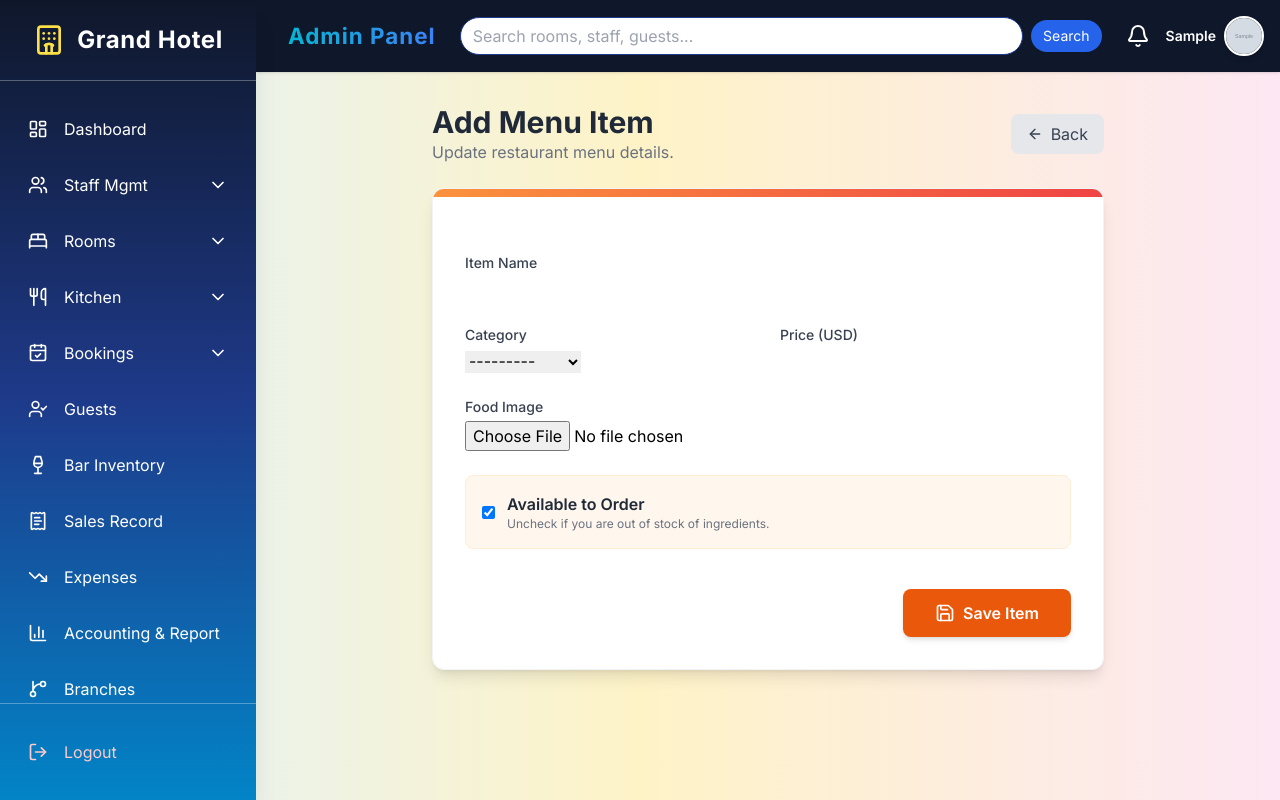
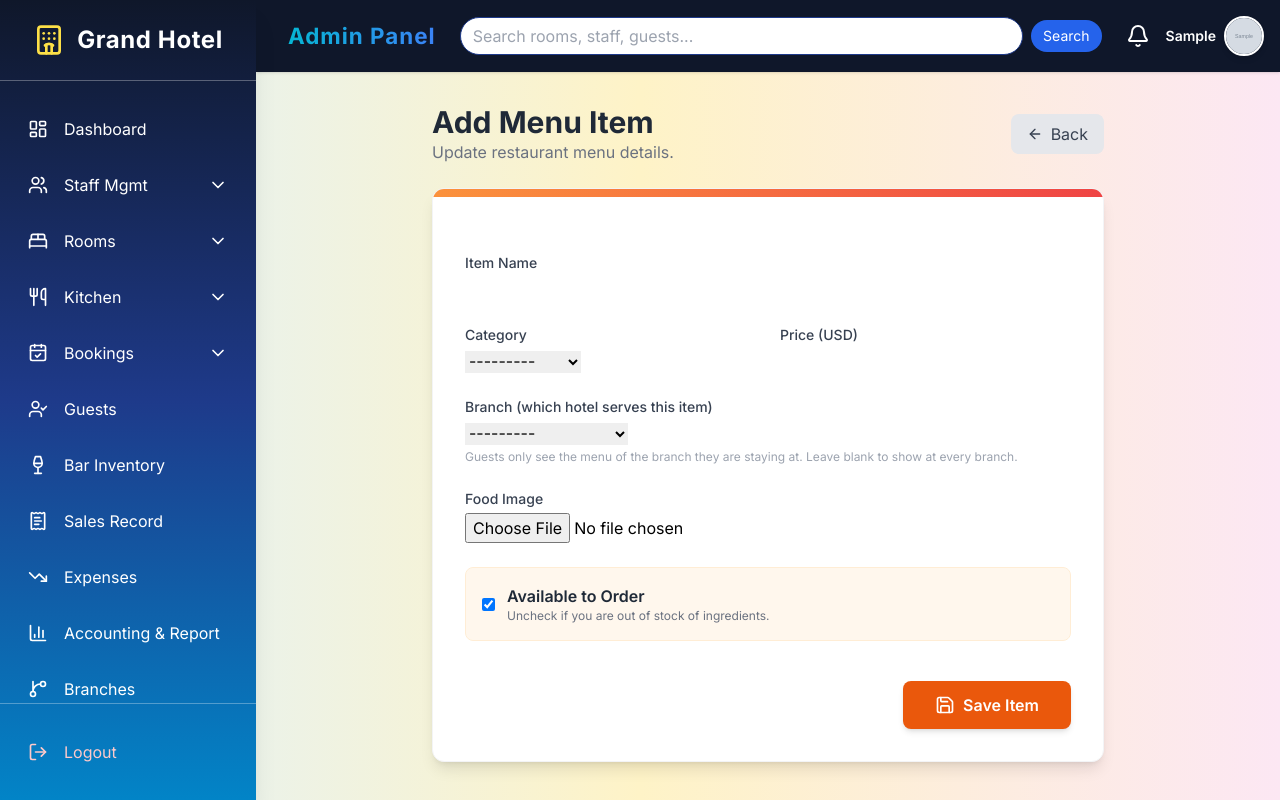
Before and after one commit to sumitkumar1503/HotelManagementSystemProject, a Django app: page /dashboard/admin/food/add/ in a window 1280 px wide. Run offline with Django 5.2, Linux system fonts and the light colour scheme; a user stored in the database is signed in; tables that the repository leaves empty hold one stand-in row (values such as "Sample post"); grey boxes marked "Sample" are stand-in pictures; some libraries are stand-ins or nearby versions.

Commit message:
Make branches a true multi-branch hotel system + guest credit on edit page
- Branch switching now scopes the whole app to the selected branch: bookings,
  food menu, bar inventory/drinks, kitchen & bar dashboards/history, sales
  records, accounting, plus the hotel name/logo shown in the navbar & dashboard
- Front-line staff (kitchen/bar/receptionist) see only their own branch's data;
  admins/managers follow the branch they switch to; guests stay global but their
  bookings/orders are branch-scoped
- Per-branch hotel identity: add logo to Branch; name/logo/address edited under
  Edit Branch and shown in navbar, dashboard, and on the invoice (invoice always
  reflects the booking's branch). Currency/VAT remain global
- Per-branch menus: add branch to FoodItem (Drink already had it); customers only
  see the menu of the branch they're staying at; legacy items with no branch show
  everywhere
- Guest Edit page now shows a Credit Wallet card with an Add Credit form
- Public room listing labels each room with its branch name
- Migration 0013 (Branch.logo, FoodItem.branch)

Co-authored-by: Cursor <cursoragent@cursor.com>

```diff
--- a/accounts/context_processors.py
+++ b/accounts/context_processors.py
@@ -1,8 +1,58 @@
-from .models import SiteSetting, Message, Branch
+from .models import SiteSetting, Message, Branch, Booking
+
+
+def _default_branch():
+    """The hotel's primary branch — first active one, else the first created."""
+    return (Branch.objects.filter(is_active=True).order_by('id').first()
+            or Branch.objects.order_by('id').first())
+
+
+def _display_branch(request):
+    """
+    Decide which branch's identity (name / logo / address) should be shown to
+    the current user:
+      - admin / manager  -> the branch they are currently managing (session), else default
+      - other staff      -> their own assigned branch, else default
+      - customer         -> the branch of their most recent booking, else default
+      - anonymous        -> the default branch
+    """
+    user = getattr(request, 'user', None)
+
+    # Admin / manager use the branch they switched to.
+    if user is not None and user.is_authenticated:
+        active_id = request.session.get('active_branch_id')
+        if user.role == 'admin':
+            if active_id:
+                b = Branch.objects.filter(id=active_id).first()
+                if b:
+                    return b
+            return _default_branch()
+
+        if user.role == 'employee' and hasattr(user, 'employee_profile'):
+            emp = user.employee_profile
+            if emp.job_type == 'manager':
+                if active_id:
+                    b = Branch.objects.filter(id=active_id).first()
+                    if b:
+                        return b
+                return _default_branch()
+            # Front-line staff: identity follows the branch they work at.
+            return emp.branch or _default_branch()
+
+        if user.role == 'customer':
+            last = (Booking.objects.filter(user=user, branch__isnull=False)
+                    .order_by('-id').values_list('branch_id', flat=True).first())
+            if last:
+                b = Branch.objects.filter(id=last).first()
+                if b:
+                    return b
+            return _default_branch()
+
+    return _default_branch()
 
 
 def site_globals(request):
-    """Expose currency/VAT, unread message count and branch info to all templates."""
+    """Expose currency/VAT, hotel identity (per active branch), unread messages and branch list."""
     ctx = {
         'site_currency': '$',
         'site_currency_code': 'USD',
@@ -14,6 +64,7 @@ def site_globals(request):
         'site_hotel_email': '',
     }
 
+    # Currency / VAT / fallback identity are global (Site Settings).
     try:
         settings_obj = SiteSetting.load()
         ctx.update({
@@ -28,6 +79,20 @@ def site_globals(request):
         })
     except Exception:
         # Table may not exist yet (e.g. before migrations run).
+        pass
+
+    # Hotel identity is per-branch: override the global defaults with the
+    # branch the current user is viewing.
+    try:
+        branch = _display_branch(request)
+        if branch:
+            ctx['site_hotel_name'] = branch.name or ctx['site_hotel_name']
+            if branch.logo:
+                ctx['site_hotel_logo'] = branch.logo.url
+            ctx['site_hotel_address'] = branch.address or ctx['site_hotel_address']
+            ctx['site_hotel_phone'] = branch.phone or ctx['site_hotel_phone']
+            ctx['site_hotel_email'] = branch.email or ctx['site_hotel_email']
+    except Exception:
         pass
 
     if request.user.is_authenticated:
--- a/accounts/forms.py
+++ b/accounts/forms.py
@@ -11,13 +11,14 @@ from .models import Room
 class FoodItemForm(forms.ModelForm):
     class Meta:
         model = FoodItem
-        fields = ['name', 'category', 'price', 'image', 'is_available']
+        fields = ['name', 'category', 'price', 'image', 'is_available', 'branch']
         widgets = {
             'name': forms.TextInput(attrs={'class': 'form-input'}),
             'category': forms.Select(attrs={'class': 'form-select'}),
             'price': forms.NumberInput(attrs={'class': 'form-input'}),
             'image': forms.FileInput(attrs={'class': 'form-input'}),
             'is_available': forms.CheckboxInput(attrs={'class': 'form-checkbox'}),
+            'branch': forms.Select(attrs={'class': 'form-select'}),
         }
 class RoomForm(forms.ModelForm):
     class Meta:
@@ -274,10 +275,16 @@ class RestockForm(forms.Form):
 class BranchForm(forms.ModelForm):
     class Meta:
         model = Branch
-        fields = ['name', 'code', 'address', 'city', 'phone', 'email', 'is_active']
+        fields = ['name', 'code', 'logo', 'address', 'city', 'phone', 'email', 'is_active']
+        labels = {
+            'name': 'Hotel / Branch Name',
+            'logo': 'Hotel Logo (shown in navbar, dashboard & invoice)',
+            'address': 'Hotel Address (shown on invoice & website)',
+        }
         widgets = {
             'name': forms.TextInput(attrs={'class': 'form-input'}),
             'code': forms.TextInput(attrs={'class': 'form-input', 'placeholder': 'e.g. NYC01'}),
+            'logo': forms.FileInput(attrs={'class': 'form-input'}),
             'address': forms.Textarea(attrs={'class': 'form-input', 'rows': 2}),
             'city': forms.TextInput(attrs={'class': 'form-input'}),
             'phone': forms.TextInput(attrs={'class': 'form-input'}),
--- a/accounts/models.py
+++ b/accounts/models.py
@@ -180,6 +180,7 @@ class FoodItem(models.Model):
     price = models.DecimalField(max_digits=6, decimal_places=2)
     image = models.ImageField(upload_to='food_images/', blank=True, null=True)
     is_available = models.BooleanField(default=True)
+    branch = models.ForeignKey('Branch', on_delete=models.SET_NULL, null=True, blank=True, related_name='food_items')
 
     def __str__(self):
         return f"{self.name} (${self.price})"
@@ -273,6 +274,10 @@ class PaymentReceipt(models.Model):
 class Branch(models.Model):
     name = models.CharField(max_length=100)
     code = models.CharField(max_length=20, unique=True)
+    # Per-branch hotel identity (shown in the navbar, dashboard and invoices
+    # when this branch is the active / current one).
+    logo = models.ImageField(upload_to='branch_logos/', blank=True, null=True,
+                             help_text="Logo shown in the navbar, dashboard and invoices for this branch.")
     address = models.TextField(blank=True)
     city = models.CharField(max_length=100, blank=True)
     phone = models.CharField(max_length=20, blank=True)
--- a/accounts/views.py
+++ b/accounts/views.py
@@ -474,7 +474,12 @@ def edit_guest(request, guest_id):
     else:
         form = CustomerEditForm(instance=user_obj)
 
-    return render(request, 'admin_panel/edit_guest.html', {'form': form, 'guest': guest})
+    return render(request, 'admin_panel/edit_guest.html', {
+        'form': form,
+        'guest': guest,
+        'wallet': _get_wallet(user_obj),
+        'credit_form': WalletCreditForm(),
+    })
 
 @login_required
 @admin_required
@@ -567,6 +572,7 @@ def receptionist_dashboard(request):
     # Removed check_in__lte=today to show ALL upcoming arrivals if needed,
     # or keep it if you only want past + today.
     # Request was "all booking", so we remove the date filter to show anyone who hasn't arrived yet.
+    scope = _scope_branch(request)
     arrivals = Booking.objects.filter(
         actual_check_in__isnull=True,
         actual_check_out__isnull=True
@@ -579,10 +585,11 @@ def receptionist_dashboard(request):
         actual_check_out__isnull=True   # Hasn't left
     ).order_by('check_out')
 
-    in_house = Booking.objects.filter(
-        actual_check_in__isnull=False,
-        actual_check_out__isnull=True
-    ).count()
+    if scope:
+        arrivals = arrivals.filter(branch=scope)
+        departures = departures.filter(branch=scope)
+
+    in_house = departures.count()
 
     return render(request, 'receptionist_panel/dashboard.html', {
         'arrivals': arrivals,
@@ -609,7 +616,10 @@ def housekeeping_dashboard(request):
 # Note: Admins pass this check if you add 'admin' to role logic or separate decorators
 def view_bookings(request):
     # Show active bookings (not yet checked out) first
+    scope = _scope_branch(request)
     bookings = Booking.objects.select_related('user', 'room').order_by('-id')
+    if scope:
+        bookings = bookings.filter(branch=scope)
     page_obj = paginate(request, bookings)
     # RENDER DIFFERENT TEMPLATE BASED ON ROLE
     if request.user.role == 'employee' and hasattr(request.user, 'employee_profile') and request.user.employee_profile.job_type == 'receptionist':
@@ -755,7 +765,7 @@ def order_food(request):
         messages.error(request, "You must be checked into a room to order food.")
         return redirect('customer_dashboard')
 
-    menu_items = FoodItem.objects.filter(is_available=True)
+    menu_items = _branch_menu_filter(FoodItem.objects.filter(is_available=True), active_booking.branch)
     wallet = _get_wallet(request.user)
 
     if request.method == 'POST':
@@ -804,14 +814,20 @@ def order_food(request):
 @login_required
 @employee_required(allowed_jobs=['kitchen', 'manager', 'admin'])
 def kitchen_dashboard(request):
+    scope = _scope_branch(request)
     active_orders = FoodOrder.objects.exclude(status='delivered').order_by('created_at')
+    if scope:
+        active_orders = active_orders.filter(booking__branch=scope)
     return render(request, 'kitchen_panel/dashboard.html', {'orders': active_orders})
 
 @login_required
 @employee_required(allowed_jobs=['kitchen', 'manager', 'admin'])
 def kitchen_history(request):
+    scope = _scope_branch(request)
     # Fetch only DELIVERED orders
     delivered_orders = FoodOrder.objects.filter(status='delivered').order_by('-created_at')
+    if scope:
+        delivered_orders = delivered_orders.filter(booking__branch=scope)
     page_obj = paginate(request, delivered_orders)
     return render(request, 'kitchen_panel/history.html', {'orders': page_obj, 'page_obj': page_obj})
 
@@ -839,11 +855,16 @@ from django.db.models import Count
 @login_required
 @admin_required
 def admin_kitchen_history(request):
+    scope = _scope_branch(request)
     # 1. Detailed Log: All delivered orders
     delivered_orders = FoodOrder.objects.filter(status='delivered').select_related('booking__room', 'chef__user').order_by('-created_at')
+    chef_base = FoodOrder.objects.filter(status='delivered')
+    if scope:
+        delivered_orders = delivered_orders.filter(booking__branch=scope)
+        chef_base = chef_base.filter(booking__branch=scope)
 
     # 2. Leaderboard: Count orders per staff member
-    chef_stats = FoodOrder.objects.filter(status='delivered')\
+    chef_stats = chef_base\
         .values('chef__user__username', 'chef__user__first_name', 'chef__user__last_name', 'chef__user__profile_picture')\
         .annotate(total_delivered=Count('id'))\
         .order_by('-total_delivered')
@@ -857,22 +878,30 @@ def admin_kitchen_history(request):
 @login_required
 @admin_required
 def view_food_menu(request):
+    active = _scope_branch(request)
     food_items = FoodItem.objects.all().order_by('category', 'name')
+    if active:
+        food_items = _branch_menu_filter(food_items, active)
     page_obj = paginate(request, food_items)
-    return render(request, 'admin_panel/view_food_menu.html', {'food_items': page_obj, 'page_obj': page_obj})
+    return render(request, 'admin_panel/view_food_menu.html', {'food_items': page_obj, 'page_obj': page_obj, 'active_branch': active})
 
 @login_required
 @admin_required
 def add_food_item(request):
+    active = _active_branch(request)
     if request.method == 'POST':
         form = FoodItemForm(request.POST, request.FILES)
         if form.is_valid():
-            form.save()
+            item = form.save(commit=False)
+            # New menu items default to the branch currently being managed.
+            if active and not item.branch_id:
+                item.branch = active
+            item.save()
             messages.success(request, "New food item added to the menu!")
             return redirect('view_food_menu')
     else:
-        form = FoodItemForm()
-    return render(request, 'admin_panel/add_food_item.html', {'form': form, 'title': 'Add Menu Item'})
+        form = FoodItemForm(initial={'branch': active} if active else None)
+    return render(request, 'admin_panel/add_food_item.html', {'form': form, 'title': 'Add Menu Item', 'active_branch': active})
 
 @login_required
 @admin_required
@@ -908,7 +937,10 @@ def customer_food_history(request):
 @admin_required
 def admin_kitchen_monitor(request):
     # NEW: Admin version of the KDS
+    scope = _scope_branch(request)
     active_orders = FoodOrder.objects.exclude(status='delivered').order_by('created_at')
+    if scope:
+        active_orders = active_orders.filter(booking__branch=scope)
     return render(request, 'admin_panel/kitchen_monitor.html', {'orders': active_orders})
 
 
@@ -1044,6 +1076,18 @@ def generate_invoice(request, booking_id):
         'grand_total': grand_total,
         'base_template': _panel_base(request),
     }
+
+    # The invoice always reflects the BRANCH the booking belongs to,
+    # regardless of who is generating it.
+    branch = booking.branch
+    if branch:
+        context.update({
+            'site_hotel_name': branch.name or site.hotel_name,
+            'site_hotel_logo': branch.logo.url if branch.logo else (site.hotel_logo.url if site.hotel_logo else ''),
+            'site_hotel_address': branch.address or site.hotel_address,
+            'site_hotel_phone': branch.phone or site.hotel_phone,
+            'site_hotel_email': branch.email or site.hotel_email,
+        })
 
     # CHECK FOR DOWNLOAD MODE
     if request.GET.get('style') == 'clean':
@@ -1395,7 +1439,7 @@ def order_drinks(request):
         messages.error(request, "You must be checked into a room to order from the bar.")
         return redirect('customer_dashboard')
 
-    drinks = Drink.objects.filter(is_available=True, stock_quantity__gt=0)
+    drinks = _branch_menu_filter(Drink.objects.filter(is_available=True, stock_quantity__gt=0), active_booking.branch)
     wallet = _get_wallet(request.user)
 
     if request.method == 'POST':
@@ -1455,8 +1499,13 @@ def customer_bar_history(request):
 @login_required
 @employee_required(allowed_jobs=['bar'])
 def bar_dashboard(request):
+    scope = _scope_branch(request)
     active_orders = BarOrder.objects.exclude(status='served').prefetch_related('items__drink')
-    low_stock = Drink.objects.filter(stock_quantity__lte=5).order_by('stock_quantity')[:5]
+    low_stock = Drink.objects.filter(stock_quantity__lte=5).order_by('stock_quantity')
+    if scope:
+        active_orders = active_orders.filter(booking__branch=scope)
+        low_stock = _branch_menu_filter(low_stock, scope)
+    low_stock = low_stock[:5]
     return render(request, 'bar_panel/dashboard.html', {'orders': active_orders, 'low_stock': low_stock})
 
 
@@ -1474,7 +1523,10 @@ def update_bar_order_status(request, order_id, status):
 @login_required
 @employee_required(allowed_jobs=['bar'])
 def bar_history(request):
+    scope = _scope_branch(request)
     orders = BarOrder.objects.filter(status='served').prefetch_related('items__drink').order_by('-created_at')
+    if scope:
+        orders = orders.filter(booking__branch=scope)
     page_obj = paginate(request, orders)
     return render(request, 'bar_panel/history.html', {'orders': page_obj, 'page_obj': page_obj})
 
@@ -1482,23 +1534,30 @@ def bar_history(request):
 @login_required
 @employee_required(allowed_jobs=['bar', 'manager'])
 def bar_inventory(request):
+    active = _scope_branch(request)
     drinks = Drink.objects.all().order_by('name')
+    if active:
+        drinks = _branch_menu_filter(drinks, active)
     page_obj = paginate(request, drinks)
-    return render(request, 'bar_panel/inventory.html', {'drinks': page_obj, 'page_obj': page_obj, 'base_template': _panel_base(request)})
+    return render(request, 'bar_panel/inventory.html', {'drinks': page_obj, 'page_obj': page_obj, 'active_branch': active, 'base_template': _panel_base(request)})
 
 
 @login_required
 @employee_required(allowed_jobs=['bar', 'manager'])
 def add_drink(request):
+    active = _active_branch(request)
     if request.method == 'POST':
         form = DrinkForm(request.POST, request.FILES)
         if form.is_valid():
-            form.save()
+            drink = form.save(commit=False)
+            if active and not drink.branch_id:
+                drink.branch = active
+            drink.save()
             messages.success(request, "New drink added to the bar menu!")
             return redirect('bar_inventory')
     else:
-        form = DrinkForm()
-    return render(request, 'bar_panel/drink_form.html', {'form': form, 'title': 'Add Drink', 'base_template': _panel_base(request)})
+        form = DrinkForm(initial={'branch': active} if active else None)
+    return render(request, 'bar_panel/drink_form.html', {'form': form, 'title': 'Add Drink', 'active_branch': active, 'base_template': _panel_base(request)})
 
 
 @login_required
@@ -1570,8 +1629,12 @@ def bar_profile(request):
 @login_required
 @employee_required(allowed_jobs=['kitchen', 'bar', 'manager'])
 def sales_record(request):
+    scope = _scope_branch(request)
     food_orders = FoodOrder.objects.select_related('booking__room', 'booking__user').order_by('-created_at')
     bar_orders = BarOrder.objects.select_related('booking__room', 'booking__user').prefetch_related('items__drink').order_by('-created_at')
+    if scope:
+        food_orders = food_orders.filter(booking__branch=scope)
+        bar_orders = bar_orders.filter(booking__branch=scope)
 
     food_total = food_orders.filter(is_paid=True).aggregate(Sum('total_price'))['total_price__sum'] or 0
     bar_total = bar_orders.filter(is_paid=True).aggregate(Sum('total_price'))['total_price__sum'] or 0
@@ -1840,7 +1903,7 @@ def switch_branch(request, branch_id):
     else:
         branch = get_object_or_404(Branch, id=branch_id)
         request.session['active_branch_id'] = branch.id
-        messages.success(request, f"Switched to {branch.name}. The dashboard, rooms and staff now show this branch.")
+        messages.success(request, f"Switched to {branch.name}. Dashboard, rooms, staff, menu, orders, reports and the hotel name/logo now reflect this branch.")
 
     # Send the user to their dashboard so the branch change is immediately visible.
     if request.user.role == 'admin':
@@ -1854,6 +1917,38 @@ def _active_branch(request):
     if bid:
         return Branch.objects.filter(id=bid).first()
     return None
+
+
+def _default_branch():
+    """The hotel's primary branch — first active one, else the first created."""
+    return (Branch.objects.filter(is_active=True).order_by('id').first()
+            or Branch.objects.order_by('id').first())
+
+
+def _scope_branch(request):
+    """
+    Branch whose OPERATIONAL data the current user should see (None = all branches):
+      - admin / manager -> the branch they switched to (session); None = all
+      - other staff     -> their own assigned branch (None => all, for legacy/unassigned)
+    """
+    user = request.user
+    if not user.is_authenticated:
+        return None
+    if user.role == 'admin':
+        return _active_branch(request)
+    if user.role == 'employee' and hasattr(user, 'employee_profile'):
+        emp = user.employee_profile
+        if emp.job_type == 'manager':
+            return _active_branch(request)
+        return emp.branch
+    return None
+
+
+def _branch_menu_filter(queryset, branch):
+    """Items for the given branch PLUS legacy items with no branch assigned."""
+    if branch is None:
+        return queryset
+    return queryset.filter(Q(branch=branch) | Q(branch__isnull=True))
 
 
 @login_required
--- a/templates/admin_panel/add_food_item.html
+++ b/templates/admin_panel/add_food_item.html
@@ -38,6 +38,13 @@
                     {{ form.price }}
                 </div>
 
+                <!-- Branch -->
+                <div class="md:col-span-2">
+                    <label class="block text-sm font-medium text-gray-700 mb-1">Branch (which hotel serves this item)</label>
+                    {{ form.branch }}
+                    <p class="text-xs text-gray-400 mt-1">Guests only see the menu of the branch they are staying at. Leave blank to show at every branch.</p>
+                </div>
+
                 <!-- Image -->
                 <div class="md:col-span-2">
                     <label class="block text-sm font-medium text-gray-700 mb-1">Food Image</label>
--- a/templates/common/rooms.html
+++ b/templates/common/rooms.html
@@ -21,6 +21,7 @@
             {% endif %}
             <div class="absolute bottom-0 left-0 right-0 bg-gradient-to-t from-black/70 to-transparent p-4">
                 <h3 class="text-white text-xl font-bold">{{ room.get_room_type_display }}</h3>
+                {% if room.branch %}<p class="text-white/80 text-xs font-semibold"><i class="fa-solid fa-location-dot mr-1"></i>{{ room.branch.name }}</p>{% endif %}
             </div>
         </div>
 
--- a/templates/customer_panel/browse_rooms.html
+++ b/templates/customer_panel/browse_rooms.html
@@ -20,6 +20,7 @@
             {% endif %}
             <div class="absolute bottom-0 left-0 right-0 bg-gradient-to-t from-black/70 to-transparent p-4">
                 <h3 class="text-white text-xl font-bold">{{ room.get_room_type_display }}</h3>
+                {% if room.branch %}<p class="text-white/80 text-xs font-semibold"><i class="fa-solid fa-location-dot mr-1"></i>{{ room.branch.name }}</p>{% endif %}
             </div>
         </div>
 
```
Also changed, not shown: templates/admin_panel/branch_form.html (+10 -3 lines), templates/admin_panel/branches.html (+9 -5 lines), templates/admin_panel/edit_guest.html (+36 -0 lines), accounts/migrations/0013_branch_logo_fooditem_branch.py (added).
